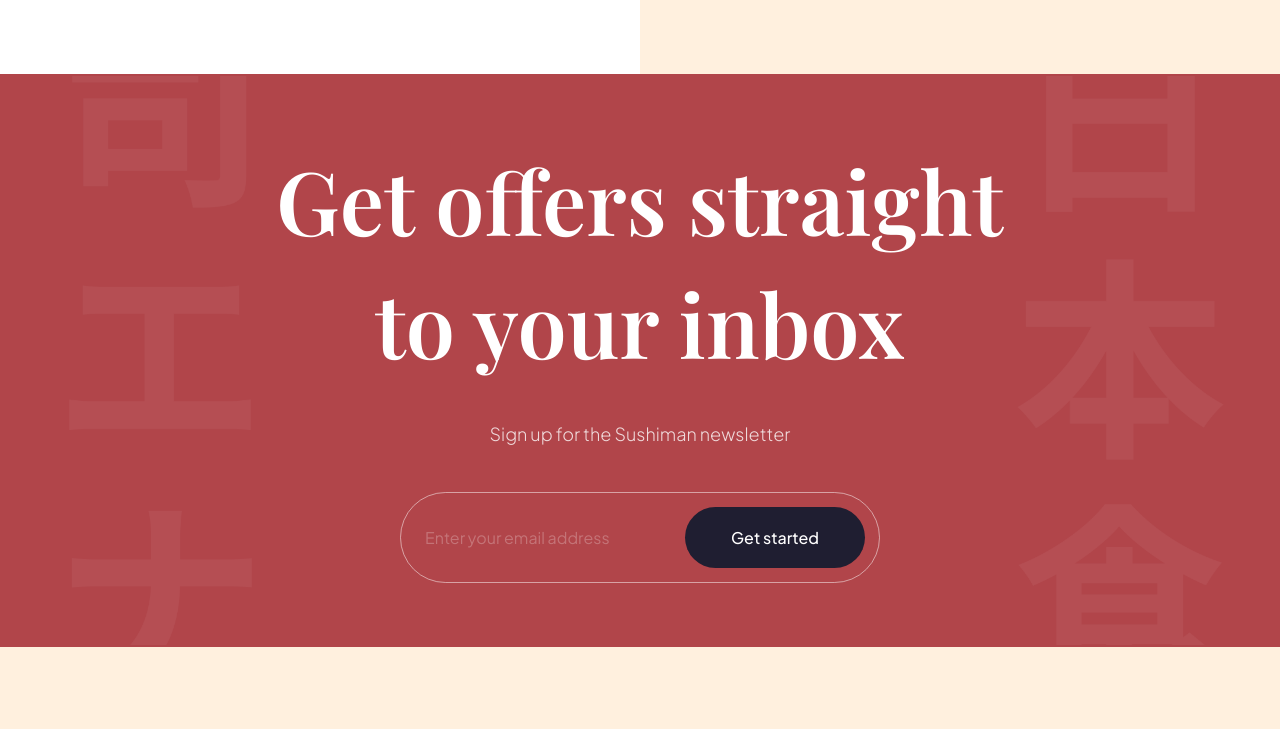
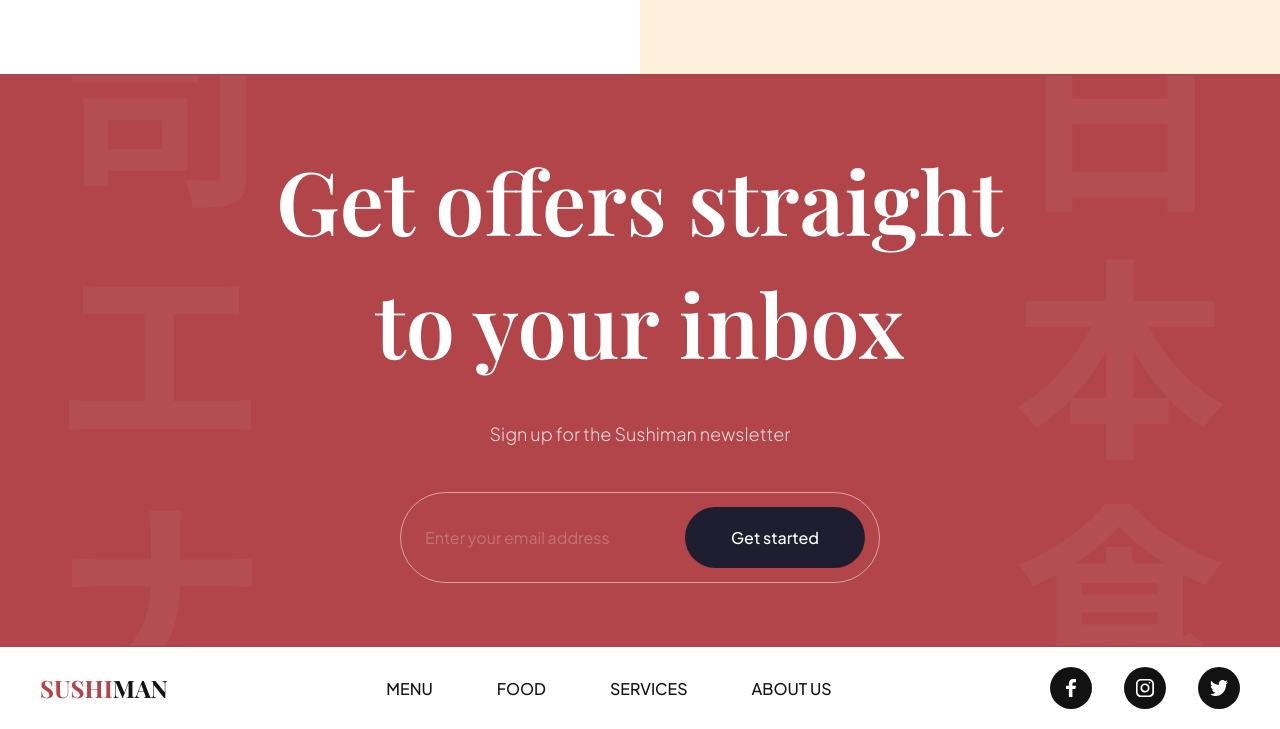
Before and after one commit to rensarmiento/jsm-sushi, a website built with Vite: page index.html in a window 1280 px wide. Shown: the part 3620-4349 px from the top of the page. Before the commit the page ends 4267 px from the top, so only its background shows below. Built offline with nearby package versions, Linux system fonts and the light colour scheme.

Commit message:
completed footer

```diff
--- a/css/sections/footer.css
+++ b/css/sections/footer.css
@@ -0,0 +1,62 @@
+.footer {
+  width: 100%;
+  padding: 20px 40px;
+  background: var(--color-white);
+
+  flex-wrap: wrap;
+  gap: 20px;
+
+  overflow: hidden;
+}
+
+.footer__logo {
+  font-size: 24px;
+  font-weight: bold;
+  font-family: var(--playfair-display);
+  text-transform: uppercase;
+  color: var(--secondary-color);
+
+  cursor: pointer;
+}
+
+.footer__logo span {
+  color: var(--primary-color);
+}
+
+.footer ul {
+  list-style: none;
+
+  display: flex;
+  flex-wrap: wrap;
+  flex-direction: row;
+  gap: 64px;
+}
+
+.footer ul:last-child {
+  gap: 32px;
+}
+
+.footer__nav li {
+  font-size: 16px;
+  font-weight: 500;
+  font-family: var(--plus-jakarta-sans);
+  text-transform: uppercase;
+  color: var(--secondary-color);
+
+  cursor: pointer;
+}
+
+.footer__social li {
+  width: 42px;
+  height: 42px;
+
+  background-color: var(--secondary-color);
+  border-radius: 100%;
+}
+
+.footer__social li img {
+  width: 45%;
+  height: 45%;
+
+  object-fit: contain;
+}
--- a/css/sections/subscribe.css
+++ b/css/sections/subscribe.css
@@ -7,7 +7,7 @@
   background-size: contain;
 
   flex-direction: column;
-  /* overflow: hidden; */
+  overflow: hidden;
 }
 
 .subscription h2 {
--- a/index.html
+++ b/index.html
@@ -360,6 +360,27 @@
     </div>
   </section>
 
+  <footer class="footer flex-between">
+    <h3 class="footer__logo">
+      <span>Sushi</span>man
+    </h3>
+
+    <ul class="footer__nav">
+      <li><a href="#menu">Menu</a></li>
+      <li><a href="#food">Food</a></li>
+      <li><a href="#services">Services</a></li>
+      <li><a href="#about-us">About Us</a></li>
+    </ul>
+
+    <ul class="footer__social">
+      <li class="flex-center">
+        <img src="assets/facebook.svg" alt="facebook"/>
+      </li>
+      <li class="flex-center"><img src="assets/instagram.svg" alt="instagram"/></li>
+      <li class="flex-center"><img src="assets/twitter.svg" alt="twitter"/></li>
+    </ul>
+  </footer>
+
   <script src="js/script.js" type="module"></script>
 </body>
 </html>
```
